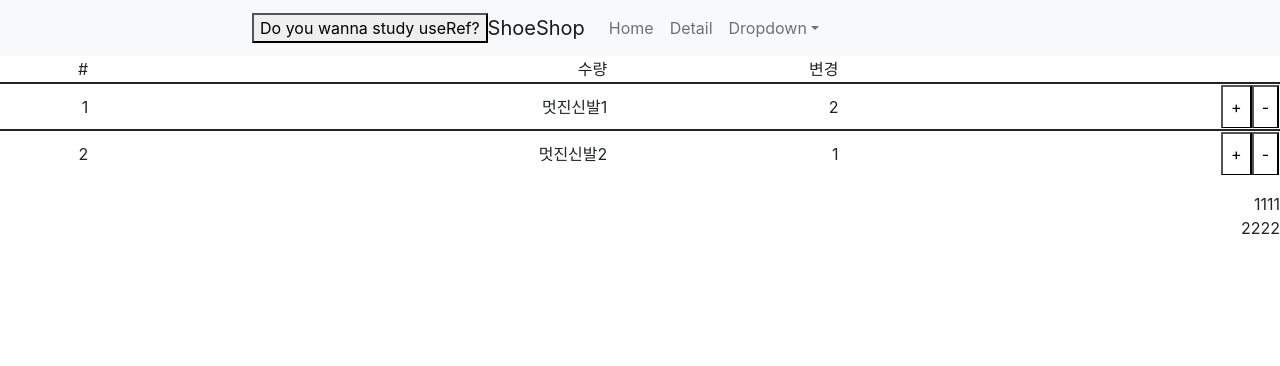
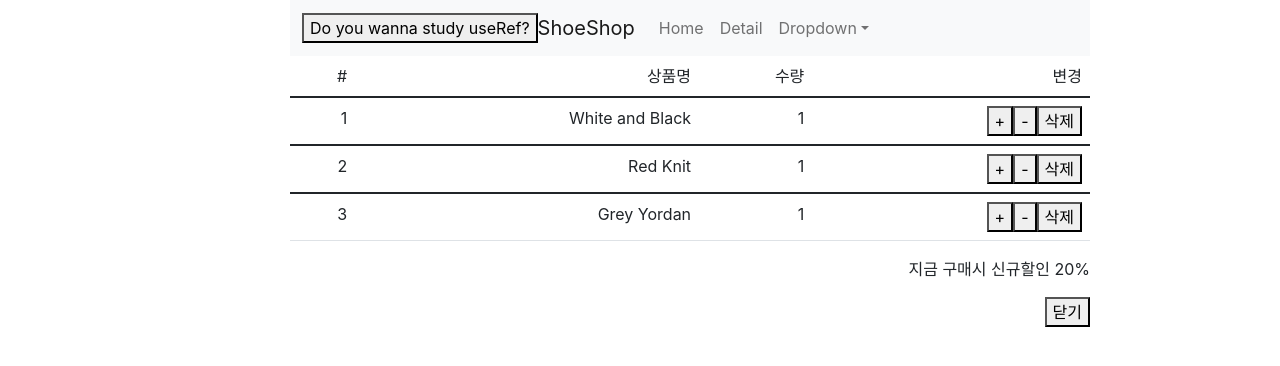
Before and after one commit to seonggookang/shoesShop, a React (Create React App) app: page /cart in a window 1280 px wide. Shown: the top 366 px of the page. Built offline with nearby package versions, Linux system fonts and the light colour scheme.

Commit message:
장바구니 삭제버튼 및 증/감 기능 구현 완료

```diff
--- a/src/App.js
+++ b/src/App.js
@@ -10,7 +10,7 @@ import axios from "axios";
 // axios로 인해 ajax가 쉬워진다.
 // axios로 새로고침없이 서버에 요청할 수가있다.
 // import { Table } from "react-bootstrap";
-import { useHistory } from "react-router-dom/cjs/react-router-dom.min";
+import { useHistory } from "react-router-dom";
 import Cart from "./Cart.js";
 import UsePractice from "./UsePractice";
 let Detail = lazy(() => import("./Detail"));
@@ -27,12 +27,7 @@ function App() {
   let [loading, setLoading] = useState(false);
   let [left, setLeft] = useState([10, 11, 12]);
   let history = useHistory();
-  // 중요한 정보는 최상위 컴포넌트에 넣는다.
-  // useEffect(()=>{
-  //   function(){
-  //     setLoading(false);
-  //   }
-  // },[loading])
+
   return (
     <div className="App">
       <Navbar bg="light" expand="lg">
@@ -73,7 +68,7 @@ function App() {
           </Navbar.Collapse>
         </Container>
       </Navbar>
-      {/* Switch 하나 올라가면 다른거 꺼지게 하는 기능. 택 1해주세요. 중복 출연이 안되는거임*/}
+      {/* Switch 중복 출연 막아주는 역할*/}
 
       <Switch>
         <Route exact path="/">
@@ -104,8 +99,6 @@ function App() {
 
                 // 서버에 데이터 보내고 싶을떄 POST 요청하는 법
                 // axios.post("serverURL", { id: "ksg", pw: 1234 });
-
-                // fetch는 json<->object 변환 과정을 거쳐야함
 
                 // Detail page에 들어가자마자 (Detail 컴포넌트로드시) ajax로 데이터를 가져오고싶을때,
 
@@ -169,9 +162,6 @@ function App() {
         <Route exact path="/useref">
           <UsePractice />
         </Route>
-
-        {/* :id 는 url의 파라미터 */}
-        {/* 리액트 라우터의 특징 매칭되면 다 띄워준다. 그걸 방지하고자 Swtich를 씀. 딱 하나만 켜짐 */}
       </Switch>
     </div>
   );
@@ -182,9 +172,11 @@ function Loading(props) {
 }
 
 function Card(props) {
+  console.log("props :", props);
   let 재고 = useContext(재고context);
-  // 뜻 : 괄호 안의 것(재고context)로 감싸져있는 컴포넌트. 이제 재고라는 state를 사용가능!
-  // props 없이 값들을 공유할수 있게됨
+  // 뜻 : Card 컴포넌트는 괄호 안의 것(재고context)로 감싸져있다.
+  // 이제 Card에서도 재고라는 state를 사용가능!
+
   let history = useHistory();
 
   // let 재고상품 = props.shoes.find((x) => x.id == Number(id) + 1);
@@ -206,9 +198,9 @@ function Card(props) {
       />
       <h4>{props.shoes.title}</h4>
       <p>
-        {props.shoes.explain}
+        {props.shoes.content}
         <br />
-        수량:{props.shoes.price}원
+        가격 : {props.shoes.price}원
       </p>
       재고 : {재고[props.i]}
     </div>
--- a/src/Cart.js
+++ b/src/Cart.js
@@ -1,36 +1,40 @@
 import React, { useEffect, useState, memo } from "react";
 import { Table } from "react-bootstrap";
 import { useDispatch, useSelector } from "react-redux";
+import { connect } from "react-redux";
 
-function Cart(props) {
-  // let [open, setOpen] = useState(true);
-
+function Cart() {
   // state를 꺼내쓰는 방법 : useSelector()
   // state는 redux에 있던 모든 state
-  let state = useSelector((state) => state.reducer);
-
-  let dispatch = useDispatch();
+  let state = useSelector((state) => state.reducer); // return 의 약자
+  let isAlert = useSelector((state) => state.reducer2);
+  let dispatch = useDispatch(); // 아래 dispatch쓸때 이제 props.안써도됨
 
   return (
     <div>
       <Table>
+        <tbody>
           <tr>
             <td>#</td>
+            <td>상품명</td>
             <td>수량</td>
             <td>변경</td>
           </tr>
-
+        </tbody>
         {state.map((a, i) => {
+          console.log("state :", state); //id:5
+          console.log("state의 값 : ", a);
           return (
-            <tr key={i}>
+            <tbody key={i}>
+              <tr>
                 <td>{i + 1}</td>
-              {/* <td>{a.id}</td> */}
                 <td>{a.name}</td>
                 <td>{a.quan}</td>
                 <td>
                   <button
                     onClick={() => {
                       dispatch({ type: "수량증가", payload: a.id });
+                      // payload를 통해 "이걸 전달해주세요"
                     }}
                   >
                     +
@@ -42,27 +46,37 @@ function Cart(props) {
                   >
                     -
                   </button>
+
+                  <button
+                    onClick={() => {
+                      // payload는 맘데로 작명.
+                      dispatch({ type: "삭제", payload: a.id });
+                    }}
+                  >
+                    삭제
+                  </button>
                 </td>
               </tr>
+            </tbody>
           );
         })}
       </Table>
       {/* {open === true ? <Alarm setOpen={setOpen} /> : null} */}
 
-      {props.isAlert === true ? (
+      {isAlert ? (
         <div className="my-alert2">
           <p>지금 구매시 신규할인 20%</p>
           <button
             onClick={() => {
               // props.setOpen(false);
-              props.dispatch({ type: "닫기" });
+              dispatch({ type: "닫기" });
             }}
           >
             닫기
           </button>
         </div>
       ) : null}
-      <Parent 이름="존박" 나이="20" />
+      {/* <Parent 이름="존박" 나이="20" /> */}
     </div>
   );
 }
@@ -70,25 +84,27 @@ function Cart(props) {
 function Parent(props) {
   return (
     <div>
-      <Child1 이름={props.이름} />
+      <Child1 이름={props.이름} />/
       <Child2 나이={props.나이} />
-      {/* memo를 써서 바뀌지 않는 state는 재렌더링 안하게
+      {/* memo를 써서 바뀌지 않는 컴포넌트는 재렌더링 안하게
       Parent를 구성하는 state나 props가 변경되면 그것과 관련된 모든 컴포넌트를 다 재렌더링
-      가만히 얌전히있는 컴포넌트의 재렌더링을 막고싶으면 memo() 함수를 이용 */}
+      가만히 있는 컴포넌트의 재렌더링을 막고싶으면 memo() 함수를 이용 */}
     </div>
   );
 }
 
 function Child1() {
   useEffect(() => {
-    console.log("렌더링됨1");
+    console.log("렌더링됨1"); // 계속 렌더링됨
   });
   return <div>1111</div>;
 }
 
+// memo의 단점: 기존 props와 바뀐props 비교연산 후 컴포넌트 업데이트 여부 결정
+// 컴포넌트가 많아질때 유용. props가 너무 많으면 또 느려질 수 있으니 차후 확인.
 let Child2 = memo(function () {
   useEffect(() => {
-    console.log("렌더링됨2");
+    console.log("렌더링됨2"); // memo를 사용함으로써 관련된게 바뀌면 렌더링
   });
   return <div>2222</div>;
 });
@@ -115,8 +131,9 @@ let Child2 = memo(function () {
 // }
 
 // 옛날꺼임. useSelector가 쉽고 간결한 현대꺼
+// store 데이터들을(state) props화 해주는 함수(사용할 곳에서 props써줘야함)
 // function state를props화(state) {
-//   console.log(state.reducer2);
+//   console.log(state);
 //   return {
 //     state: state.reducer, // state를 state라는 props로 바꿔달라.
 //     isAlert: state.reducer2,
--- a/src/Detail.js
+++ b/src/Detail.js
@@ -48,13 +48,13 @@ function Detail(props) {
 
   useEffect(() => {
     let arr = localStorage.getItem("watched");
-
     if (arr == null) {
       arr = [];
     } else {
       arr = JSON.parse(arr); // 따옴표가 쳐져있는 json 형식을 되돌려 놓기위해
     }
 
+    console.log("arr : ", arr);
     arr.push(id); // useParams()
     arr = new Set(arr); // 중복된 것을 제거해주는 js문법
     arr = [...arr]; // 위에 만들어 놓은 set자료형을 조작하기 쉬운 array로 만듬
@@ -175,7 +175,7 @@ function Detail(props) {
 
         <div className="detail_explain">
           <div>{찾은상품.title}</div>
-          <div>{찾은상품.explain}</div>
+          <div>{찾은상품.content}</div>
           <div>{찾은상품.price}</div>
           <Left left={props.left} 찾은상품={찾은상품} />
 
--- a/src/Shoes.js
+++ b/src/Shoes.js
@@ -4,18 +4,21 @@ let shoeses = [
     title: "White and Black",
     content: "Born in France",
     price: 120000,
+    left: 10,
   },
   {
     id: 1,
     title: "Red Knit",
     content: "Born in Seoul",
     price: 110000,
+    left: 20,
   },
   {
     id: 2,
     title: "Grey Yordan",
     content: "Born in the States",
     price: 130000,
+    left: 30,
   },
 ];
 
--- a/src/index.css
+++ b/src/index.css
@@ -1,13 +1,19 @@
 body {
+  width: 700px;
+  display: flex;
+  position: absolute;
+  transform: translate(-50%);
+  left: 50%;
+  /* top: 10%; */
   margin: 0;
-  font-family: -apple-system, BlinkMacSystemFont, 'Segoe UI', 'Roboto', 'Oxygen',
-    'Ubuntu', 'Cantarell', 'Fira Sans', 'Droid Sans', 'Helvetica Neue',
+  font-family: -apple-system, BlinkMacSystemFont, "Segoe UI", "Roboto", "Oxygen",
+    "Ubuntu", "Cantarell", "Fira Sans", "Droid Sans", "Helvetica Neue",
     sans-serif;
   -webkit-font-smoothing: antialiased;
   -moz-osx-font-smoothing: grayscale;
 }
 
 code {
-  font-family: source-code-pro, Menlo, Monaco, Consolas, 'Courier New',
+  font-family: source-code-pro, Menlo, Monaco, Consolas, "Courier New",
     monospace;
 }
--- a/src/index.js
+++ b/src/index.js
@@ -2,23 +2,20 @@ import React from "react";
 import ReactDOM from "react-dom";
 import "./index.css";
 import App from "./App";
-import reportWebVitals from "./reportWebVitals";
 import { BrowserRouter } from "react-router-dom";
-import { Provider } from "react-redux";
+import { Provider } from "react-redux"; // 리덕스 1번: import 한다
 import { combineReducers, createStore } from "redux";
 
-// redux에서 데이터 수정하는 방법을 정의한 함수를 만들고 그걸 이용해서 수정해야함(개복잡한데..?)
+// redux에서 데이터 수정 함수를 만들고 그걸 이용해서 수정.
 // 그래서 redux 쓰는 이유 -> 모든 컴포넌트가 props없이 state 직접 사용 가능하게 해주고, state 에러 추적에 용이하기 때문.
 
-//종류별로 초기값과 reducer를 만드는게 보기 좋음/안헷갈림
-
-// state가 여러개 필요하면 reducer를 더 만들면 됨.
+// 다른 종류의 state 저장하고 싶으면 reducer 하나 더 만들어라.
 // reducer안에는 state초기값, 수정하는법 작성
 // 그 여러개 만들어진 reducer들은 combineReducers({})안에 넣음.
 
-let alert초기값 = true;
+// reducer2와 같이 Cart.js에서'만' 사용하는 것은 해당 파일에서 useState로 state를 만드는것이 효율적이다.(지금은 학습중이니 했지만)
 
-function reducer2(state = alert초기값, 액션) {
+function reducer2(state = true, 액션) {
   if (액션.type === "닫기") {
     state = false;
     return state;
@@ -28,27 +25,26 @@ function reducer2(state = alert초기값, 액션) {
 }
 
 let 초기값 = [
-  { id: 0, name: "멋진신발1", quan: 2 },
-  { id: 1, name: "멋진신발2", quan: 1 },
+  {
+    id: 0,
+    name: "White and Black",
+    quan: 1,
+  },
+  { id: 1, name: "Red Knit", quan: 1 },
+  { id: 2, name: "Grey Yordan ", quan: 1 },
 ];
 
 function reducer(state = 초기값, 액션) {
   // 액션은 dispatch할때 안에 들어있는 객체.
-
   // state.find((a, i) => a.id == Number(id));
-
+  // find: 값을 찾고 싶나?
+  // findIndex : 몇번째 데이터인지를 찾고싶나? findIndex
   if (액션.type === "항목추가") {
-    // state안에 id : 액션.데이터 인게 있냐?
-    // find: 값을 찾고 싶나?
-    // findIndex : 몇번째 데이터인지를 찾고싶나? findIndex
-
-    // console.log(액션.데이터.id);
+    console.log("액션", 액션);
     let found = state.findIndex((a) => {
       return a.name === 액션.payload.name;
     });
-
-    console.log(found);
-
+    console.log("found: ", found); // 2, 3, 4
     if (found >= 0) {
       let copy = [...state];
       copy[found].quan++;
@@ -58,20 +54,24 @@ function reducer(state = 초기값, 액션) {
       copy.push(액션.payload);
       return copy;
     }
-    // let copy = [...state];
-    // copy.push(액션.payload);
-    // return copy;
+  } else if (액션.type === "삭제") {
+    let copy = [...state].filter((product) => {
+      console.log("product", product);
+      console.log("액션.payload: ", 액션.payload);
+      return product.id !== 액션.payload;
+    });
+    // copy = false;
+    console.log("삭제 누른뒤 copy : ", copy);
+    return copy;
   } else if (액션.type === "수량증가") {
-    // id가 같은 상품이 state에 있으면 push 하지말고
-    // id가 같은 상품의 quan 1증가
-
-    let copy = [...state];
+    let copy = [...state]; // 독립적인 복사본
     copy[액션.payload].quan++;
     return copy;
   } else if (액션.type === "수량감소") {
     let copy = [...state];
     if (copy[액션.payload].quan > 0) {
       copy[액션.payload].quan--;
+      console.log("액션", 액션);
       return copy;
     } else {
       return copy;
@@ -83,19 +83,16 @@ function reducer(state = 초기값, 액션) {
 }
 
 let store = createStore(combineReducers({ reducer, reducer2 }));
+/* 리덕스 3번: createStore() 안에 state 저장 */
 
 ReactDOM.render(
   <React.StrictMode>
     <BrowserRouter>
       <Provider store={store}>
+        {/* 리덕스 2번,4번: 감싸준다.감싸진 애들은 props 없이도 state공유가능, <Provider>에 props 전송*/}
         <App />
       </Provider>
     </BrowserRouter>
   </React.StrictMode>,
   document.getElementById("root")
 );
-
-// If you want to start measuring performance in your app, pass a function
-// to log results (for example: reportWebVitals(console.log))
-// or send to an analytics endpoint. Learn more: https://bit.ly/CRA-vitals
-reportWebVitals();
```
Lines whose indentation alone changed are shown as unchanged.
